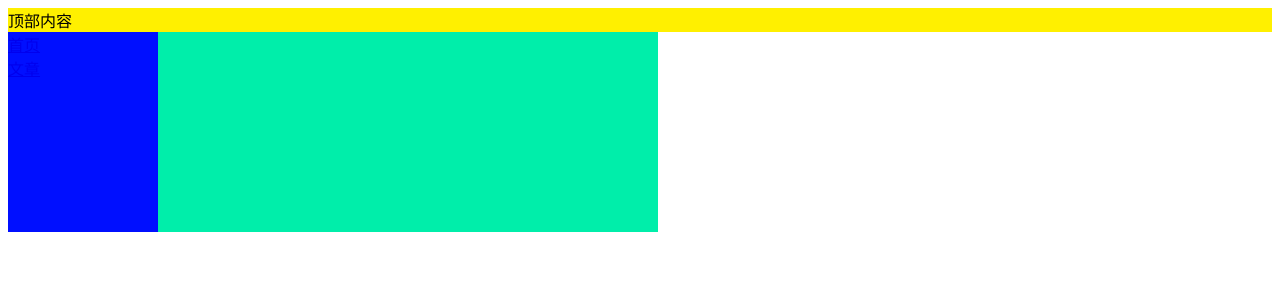
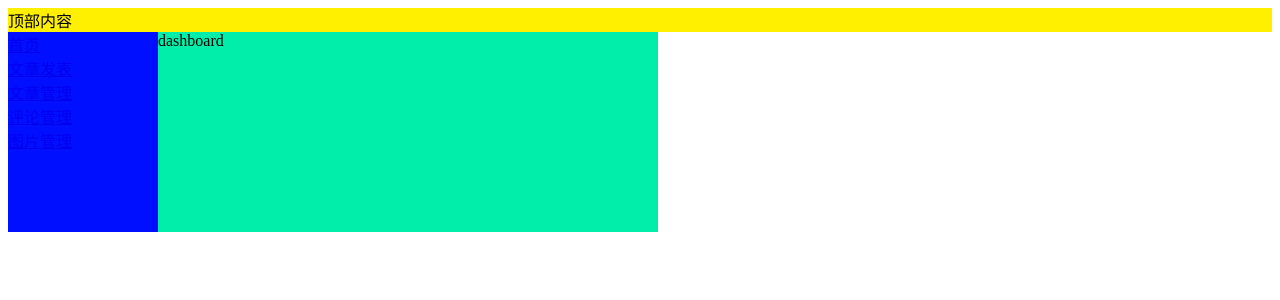
Before and after one commit to shaozk/kblog-ui, a Vue app: page /#/index in a window 1280 px wide. Shown: the top 300 px of the page. Built offline with nearby package versions, Linux system fonts and the light colour scheme.

Commit message:
配置路由表

```diff
--- a/src/App.vue
+++ b/src/App.vue
@@ -1,17 +1,6 @@
 <template>
   <div id="app">
-    <!-- 显示内容 -->
-    <div class="header-part">顶部内容</div>
-    <div class="content-box">
-      <div class="nav">
-        <router-link to="/home">首页</router-link>
-        <br>
-        <router-link to="/article">文章</router-link>
-      </div>
-      <div class="content">
-        <router-view></router-view>
-      </div>
-    </div>
+    <router-view></router-view>
   </div>
 </template>
 
@@ -24,22 +13,5 @@ export default {
 </script>
 
 <style>
-.header-part {
-  background: #fff000;
-}
-
-.nav {
-  background: #000fff;
-  width: 150px;
-  height: 200px;
-  float: left;
-}
-
-.content {
-  background: #00eeaa;
-  width: 500px;
-  height: 200px;
-  float: left;
-}
 
 </style>
--- /dev/null
+++ b/src/layout/base-view.vue
@@ -0,0 +1,47 @@
+<template>
+  <div id="app">
+    <!-- 显示内容 -->
+    <div class="header-part">顶部内容</div>
+    <div class="content-box">
+      <div class="nav">
+        <router-link to="/index">首页</router-link>
+        <br>
+        <router-link to="/content/post-article">文章发表</router-link>
+        <br>
+        <router-link to="/content/manage-article">文章管理</router-link>
+        <br>
+        <router-link to="/content/manage-comment">评论管理</router-link>
+        <br>
+        <router-link to="/content/manage-image">图片管理</router-link>
+      </div>
+      <div class="content">
+        <router-view></router-view>
+      </div>
+    </div>
+  </div>
+</template>
+
+<script>
+
+</script>
+
+<style>
+.header-part {
+  background: #fff000;
+}
+
+.nav {
+  background: #000fff;
+  width: 150px;
+  height: 200px;
+  float: left;
+}
+
+.content {
+  background: #00eeaa;
+  width: 500px;
+  height: 200px;
+  float: left;
+}
+
+</style>
--- /dev/null
+++ b/src/layout/right-content.vue
@@ -0,0 +1,18 @@
+<template>
+  <div>
+    <div class="header-part">right content</div>
+    <div class="content">
+      <router-view></router-view>
+    </div>
+  </div>
+</template>
+
+<script>
+export default {
+name: "right-content"
+}
+</script>
+
+<style scoped>
+
+</style>
--- a/src/router/index.js
+++ b/src/router/index.js
@@ -3,13 +3,123 @@ import Vue from 'vue'
 
 Vue.use(VueRouter)
 
-// 导入的内容
-const home = () => import("@/components/Home")
-const article = () => import("@/components/Article")
+// 登陆界面
+// const login = () => import("@/pages/login/login")
 
+// 内容部分
+const postArticle = () => import("@/pages/content/post-article")
+const articleManage = () => import("@/pages/content/manage-article")
+const imageManage = () => import("@/pages/content/manage-image")
+const commentManage = () => import("@/pages/content/manage-comment")
+
+// 首页
+const index = () => import("@/pages/dashboard/index")
+
+// operation
+const categoryManage = () => import("@/pages/operation/category")
+const loopManage = () => import("@/pages/operation/loop")
+
+// 设置
+const friendLink = () => import("@/pages/settings/friend-link")
+const webSizeInfo = () => import("@/pages/settings/web-size-info")
+
+// 用户
+const email = () => import("@/pages/user/email")
+const info = () => import("@/pages/user/info")
+const list = () => import("@/pages/user/list")
+const resetPassword = () => import("@/pages/user/reset-password")
+
+
+//
+const baseView = () => import("@/layout/base-view")
+const rightView = () => import("@/layout/right-content")
+
+// luyou
 const routes = [
-    {path: '/home', components: home},
-    {path: '/article', components: article}
+    {
+        path: '',
+        component: baseView,
+        redirect: '/index',
+        children: [
+            {
+                path: "/index",
+                component: index
+            },
+            {
+                path: '/content',
+                component: rightView,
+                children: [
+                    {
+                        path: 'post-article',
+                        component: postArticle
+                    },
+                    {
+                        path: 'manage-article',
+                        component: articleManage
+                    },
+                    {
+                        path: 'manage-comment',
+                        component: commentManage
+                    },
+                    {
+                        path: 'manage-image',
+                        component: imageManage
+                    }
+                ]
+            },
+            {
+                path: '/user',
+                component: rightView,
+                children: [
+                    {
+                        path: '/email',
+                        component: email
+                    },
+                    {
+                        path: 'info',
+                        component: info
+                    },
+                    {
+                        path: 'list',
+                        component: list
+                    },
+                    {
+                        path: 'reset-password',
+                        component: resetPassword
+                    }
+                ]
+            },
+            {
+                path: '/operation',
+                component: rightView,
+                children: [
+                    {
+                        path: 'category',
+                        component: categoryManage
+                    },
+                    {
+                        path: 'loop',
+                        component: loopManage
+                    }
+                ]
+            },
+            {
+                path: '/settings',
+                component: rightView,
+                children: [
+                    {
+                        path: 'friend-link',
+                        component: friendLink
+                    },
+                    {
+                        path: '/web-size-info',
+                        component: webSizeInfo
+                    }
+                ]
+            }
+
+        ]
+    }
 ]
 
 const router = new VueRouter({
```
Also changed, not shown: src/pages/dashboard/index.vue (line endings or trailing spaces), src/pages/settings/web-size-info.vue (renamed from src/pages/settings/websize-info.vue), src/pages/user/reset-password.vue (renamed from src/pages/user/rest-password.vue).
